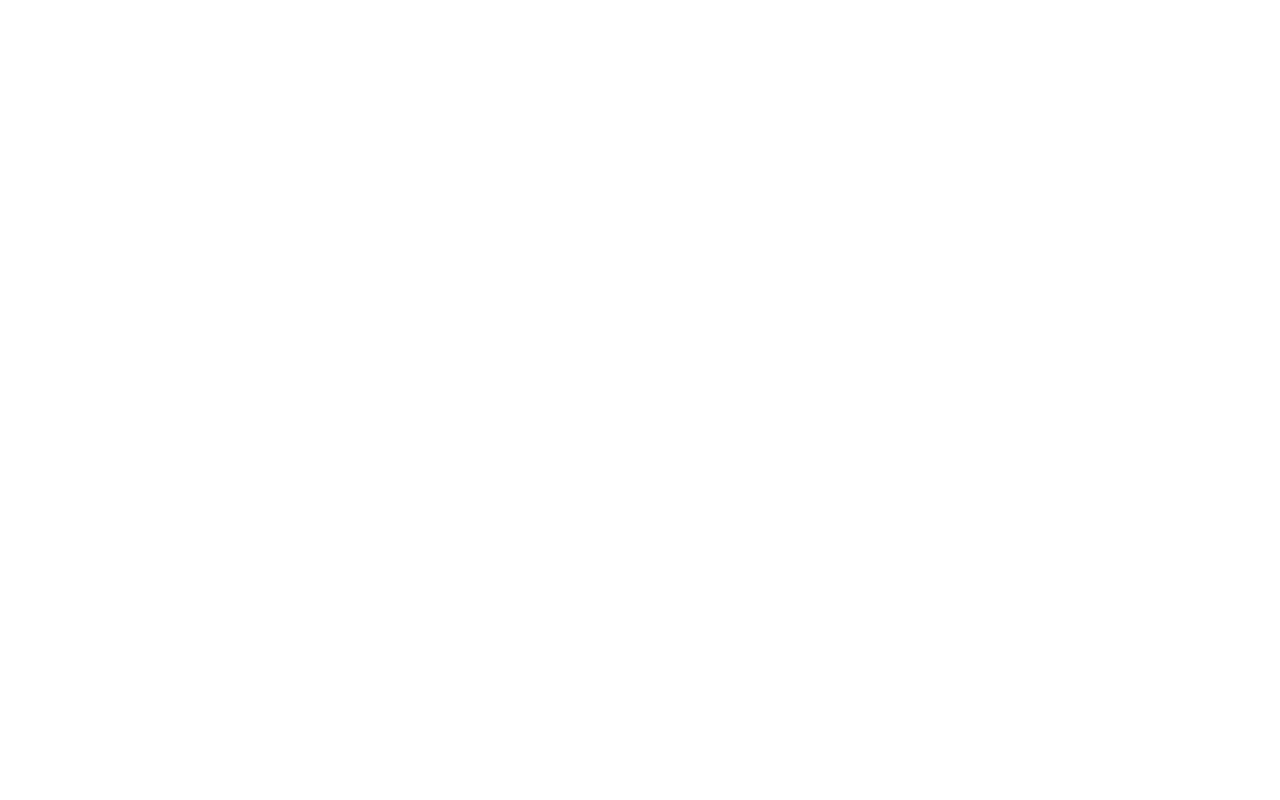
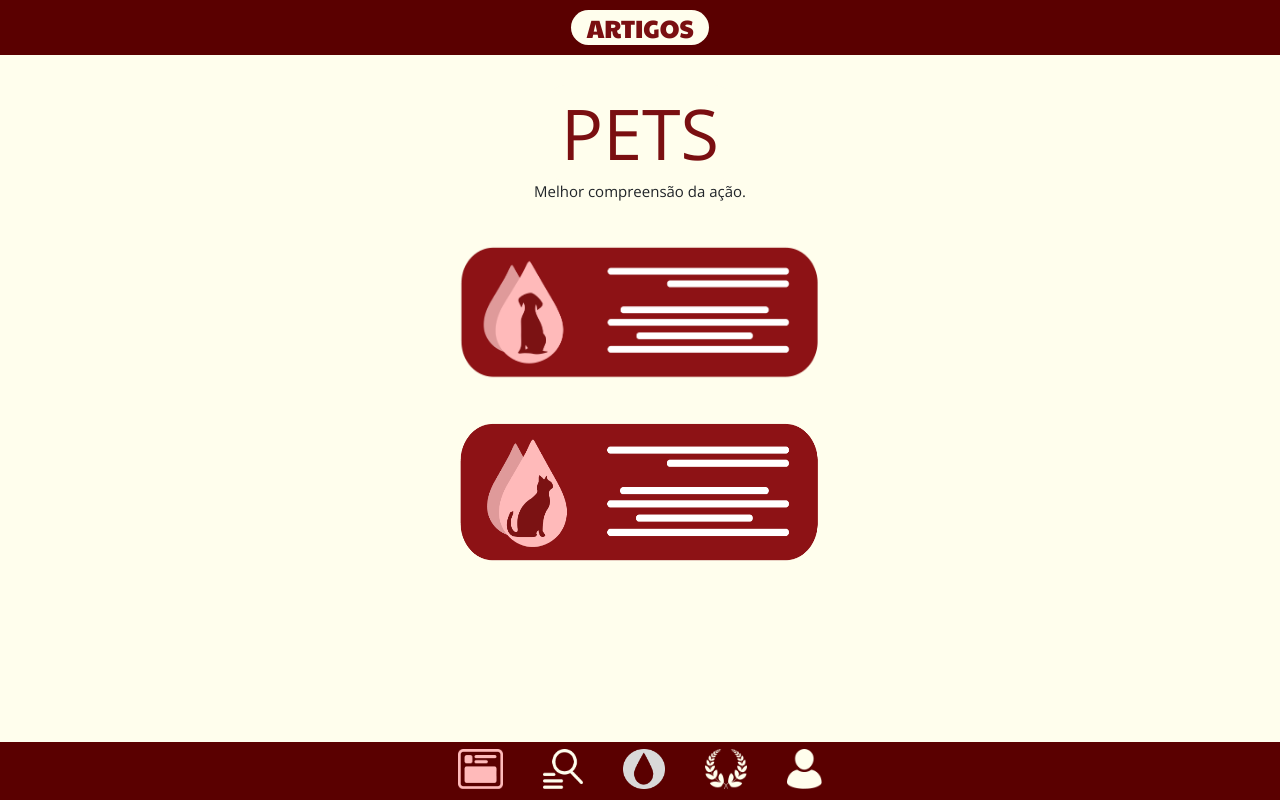
Before and after one commit to LeonardoBay/Vita-Entra21, a plain HTML site: page Artigos/Artigos Pet/index.html in a window 1280 px wide. Drawn offline with nearby package versions, Linux system fonts and the light colour scheme.

Commit message:
criação de tela de artigos pet

```diff
--- a/Artigos/Artigos Pet/index.html
+++ b/Artigos/Artigos Pet/index.html
@@ -0,0 +1,65 @@
+<!DOCTYPE html>
+<html lang="en">
+<head>
+    <meta charset="UTF-8">
+    <meta name="viewport" content="width=device-width, initial-scale=1.0">
+
+    <link rel="stylesheet" href="https://cdn.jsdelivr.net/npm/bootstrap@4.0.0/dist/css/bootstrap.min.css" integrity="sha384-Gn5384xqQ1aoWXA+058RXPxPg6fy4IWvTNh0E263XmFcJlSAwiGgFAW/dAiS6JXm" crossorigin="anonymous">
+    <link rel="stylesheet" href="style.css">
+
+    <!-- pantone -->
+<link rel="preconnect" href="https://fonts.googleapis.com">
+<link rel="preconnect" href="https://fonts.gstatic.com" crossorigin>
+<link href="https://fonts.googleapis.com/css2?family=Paytone+One&display=swap" rel="stylesheet">
+
+    <!-- open sans  -->
+<link rel="preconnect" href="https://fonts.googleapis.com">
+<link rel="preconnect" href="https://fonts.gstatic.com" crossorigin>
+<link href="https://fonts.googleapis.com/css2?family=Open+Sans:ital,wght@0,300..800;1,300..800&display=swap" rel="stylesheet">
+
+    <title>Artigos</title>
+</head>
+<body>
+    <header id="mural_titulo">
+        <h1>ARTIGOS</h1>
+    </header>
+
+    <!-- /* --------------------------------------------------------- TITULO ----------------------------------------------------------*/ -->
+    <div id="titulo">
+        <h1>PETS</h1>
+        <h2>Melhor compreensão da ação.</h2>
+    </div>
+
+    <section class="pessoa_pet">
+        <a href="/Artigos/Artigos Pet/Artigos Caes/index.html">
+            <img src="img/catcholo.png" alt="">
+        </a>
+
+        <a href="/Artigos/Artigos Pet/Artigos Gatos/index.html">
+            <img src="img/gatito.png" alt="">
+        </a>
+    </section>
+
+
+    <nav class="navegacao">
+        <a href="/Feed/index.html">
+            <img src="img/Icon Feed (2).png" alt="">
+        </a>
+
+        <img src="img/Icon Artigo.png" alt="">
+
+        <img id="gota" src="img/Icon Gota de Sangue.png" alt="">
+
+        <a href="/Conquistas/index.html">
+            <img src="img/Icon Recompensa.png" alt="">
+        </a>
+
+        <img src="img/Icon Perfil.png" alt="">
+       </nav>
+
+
+<script src="https://code.jquery.com/jquery-3.2.1.slim.min.js" integrity="sha384-KJ3o2DKtIkvYIK3UENzmM7KCkRr/rE9/Qpg6aAZGJwFDMVNA/GpGFF93hXpG5KkN" crossorigin="anonymous"></script>
+<script src="https://cdn.jsdelivr.net/npm/popper.js@1.12.9/dist/umd/popper.min.js" integrity="sha384-ApNbgh9B+Y1QKtv3Rn7W3mgPxhU9K/ScQsAP7hUibX39j7fakFPskvXusvfa0b4Q" crossorigin="anonymous"></script>
+<script src="https://cdn.jsdelivr.net/npm/bootstrap@4.0.0/dist/js/bootstrap.min.js" integrity="sha384-JZR6Spejh4U02d8jOt6vLEHfe/JQGiRRSQQxSfFWpi1MquVdAyjUar5+76PVCmYl" crossorigin="anonymous"></script>
+</body>
+</html>
--- a/Artigos/Artigos Pet/style.css
+++ b/Artigos/Artigos Pet/style.css
@@ -0,0 +1,108 @@
+html, body, div, span, applet, object, iframe,
+h1, h2, h3, h4, h5, h6, p, blockquote, pre,
+a, abbr, acronym, address, big, cite, code,
+del, dfn, em, img, ins, kbd, q, s, samp,
+small, strike, b, sub, sup, tt, var,
+b, u, i, center,
+dl, dt, dd, ol, ul, li,
+fieldset, form, label, legend,
+table, caption, tbody, tfoot, thead, tr, th, td,
+article, aside, canvas, details, embed,
+figure, figcaption, footer, header, hgroup,
+menu, nav, output, ruby, section, summary,
+time, mark, audio, video {
+	margin: 0;
+	padding: 0;
+	border: 0;
+	font-size: 100%;
+	font: inherit;
+	vertical-align: baseline;
+}
+
+body {
+    background-color: #FFFEED;
+
+
+}
+
+/* --------------------------------------------------------- HEADER ----------------------------------------------------------*/
+
+
+#mural_titulo {
+    background-color: #5A0000;
+    display: flex;
+    justify-content: center;
+    padding: 10px;
+}
+
+#mural_titulo, h1 {
+    font-size: 25px;
+    color: #7A0F11;
+    font-family: "Paytone One", sans-serif;
+}
+
+h1 {
+    background-color: #FFFEED;
+    border-radius: 20px;
+    padding-left: 15px;
+    padding-right: 15px;
+}
+
+/* --------------------------------------------------------- TITULO ----------------------------------------------------------*/
+#titulo {
+    display: flex;
+    flex-direction: column;
+    align-items: center;
+    padding-top: 30px;
+}
+
+#titulo h1 {
+    font-family: "Open Sans", sans-serif;
+    font-size: 70px;
+}
+
+#titulo h2 {
+    font-family: "Open Sans", sans-serif;
+    font-size: 15px;
+}
+/* --------------------------------------------------------- OPÇÃO ARTIGOS ----------------------------------------------------------*/
+
+.pessoa_pet {
+    display: flex;
+    flex-direction: column;
+    padding: 20px;
+    align-items: center;
+
+}
+
+.pessoa_pet img {
+    height: 142px;
+    width: 365px;
+    margin: 15px;
+    margin-top: 20px;
+}
+
+/* .pessoa_pet:hover {
+    opacity: 0.8;
+} */
+
+/* ---------------------------- BARRA DE NAVEGAÇÃO ------------------------------ */
+
+.navegacao {
+    margin-top: 20px;
+    padding: 7px;
+    display: flex;
+    background: #5A0000;
+    justify-content: center;
+    position: fixed;
+    bottom: 0;
+    width: 100%;
+    height: ;
+}
+
+.navegacao img {
+    margin-right: 20px;
+    margin-left: 20px;
+    width: auto;
+    height: 40px;
+}
```
Also changed, not shown: Artigos/index.html (+1 -1 lines), Artigos/Artigos Pet/img/Icon Artigo.png (added), Artigos/Artigos Pet/img/Icon Feed (2).png (added), Artigos/Artigos Pet/img/Icon Gota de Sangue.png (added), Artigos/Artigos Pet/img/Icon Perfil.png (added), Artigos/Artigos Pet/img/Icon Recompensa.png (added), Artigos/Artigos Pet/img/catcholo.png (added), Artigos/Artigos Pet/img/gatito.png (added).
